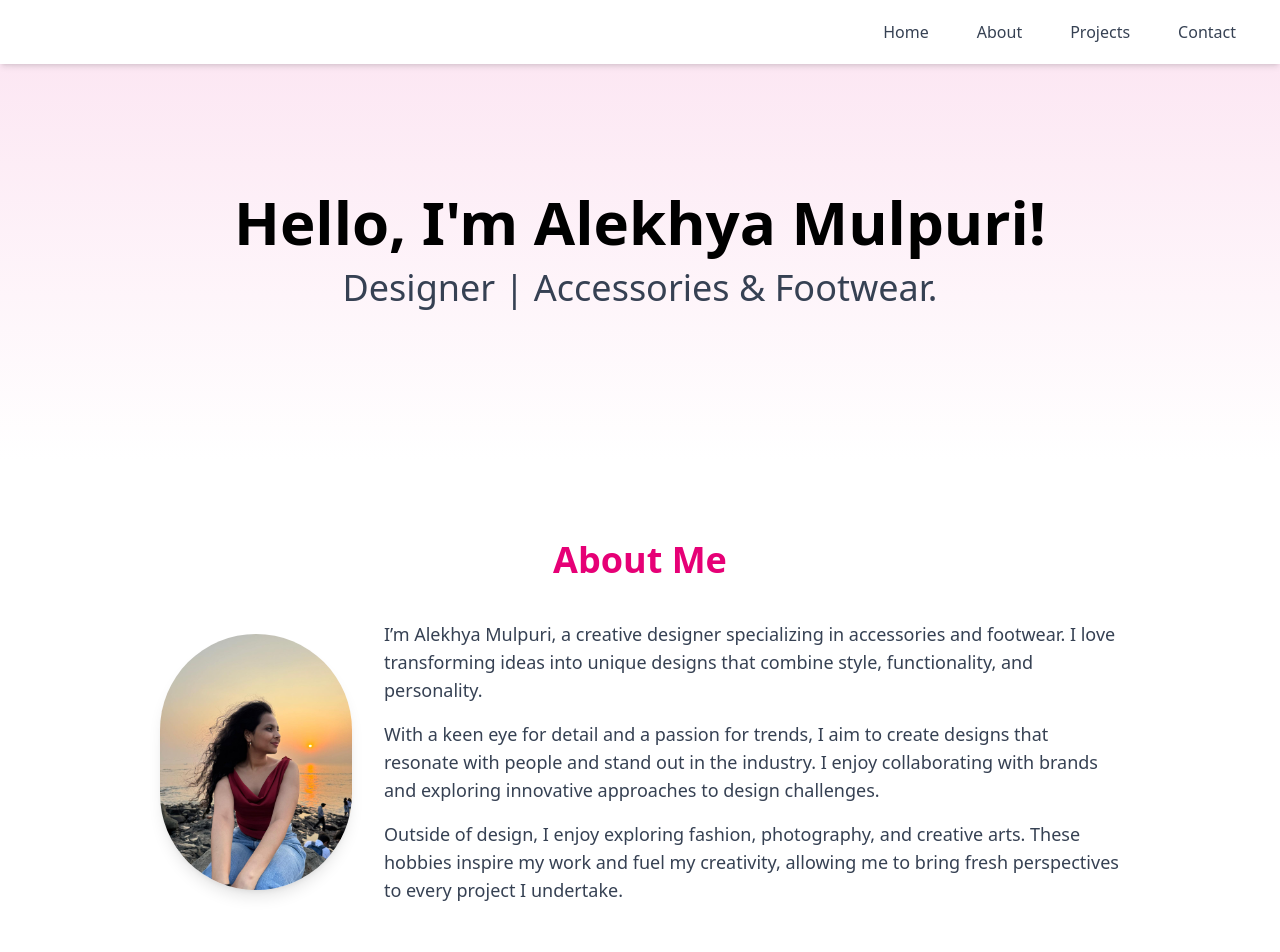
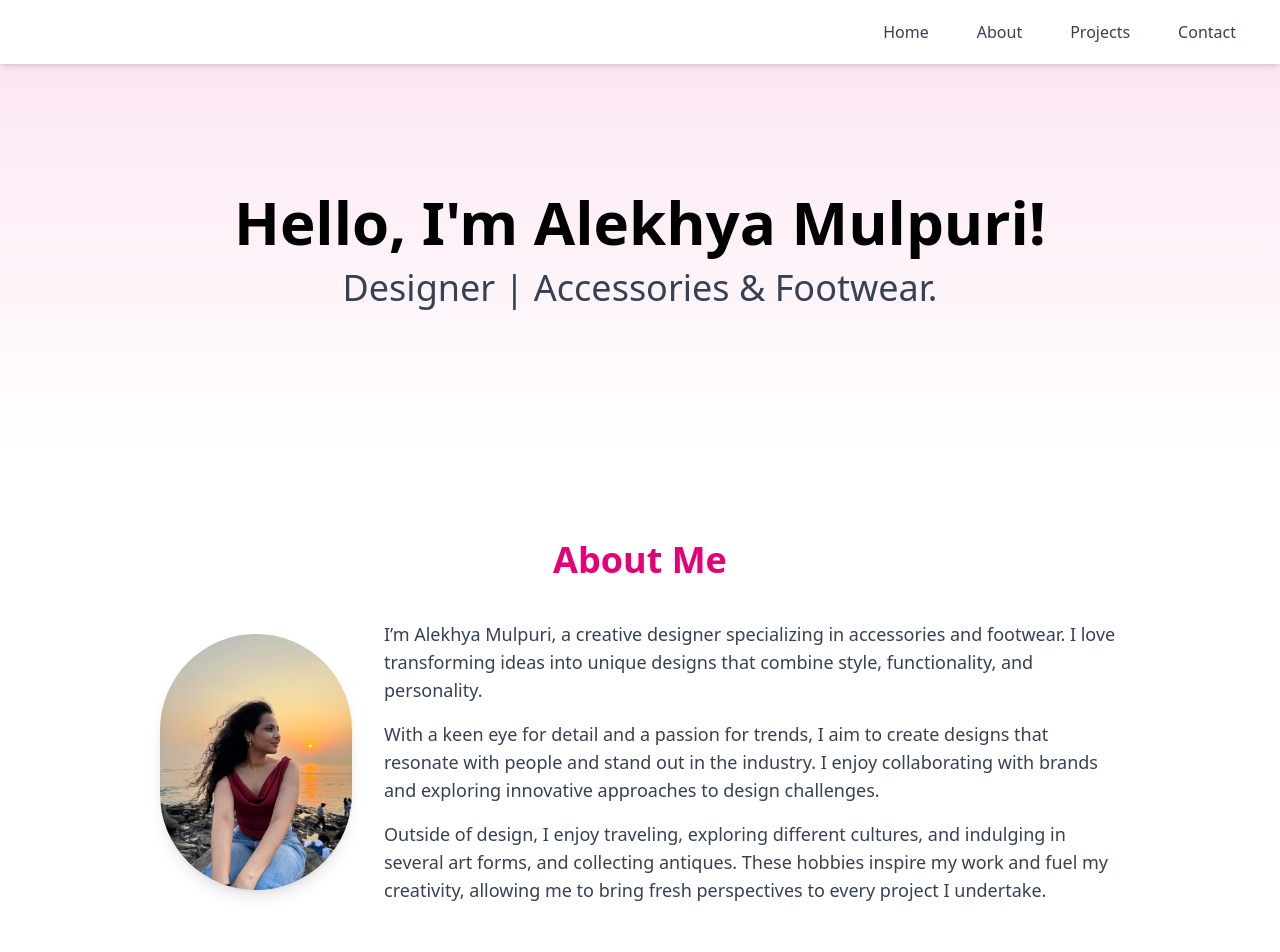
Before and after one commit to Rushil-Y/Alekhyas-portfolio, a React (Vite) app: page / in a window 1280 px wide. Shown: the top 952 px of the page. Built offline with nearby package versions, Linux system fonts and the light colour scheme.

Commit message:
Added content to About component

```diff
--- a/src/components/About.jsx
+++ b/src/components/About.jsx
@@ -32,10 +32,10 @@ function About() {
             to design challenges.
           </p>
           <p>
-            Outside of design, I enjoy exploring fashion, photography, and
-            creative arts. These hobbies inspire my work and fuel my creativity,
-            allowing me to bring fresh perspectives to every project I
-            undertake.
+            Outside of design, I enjoy traveling, exploring different cultures,
+            and indulging in several art forms, and collecting antiques. These
+            hobbies inspire my work and fuel my creativity, allowing me to bring
+            fresh perspectives to every project I undertake.
           </p>
         </div>
       </div>
```
